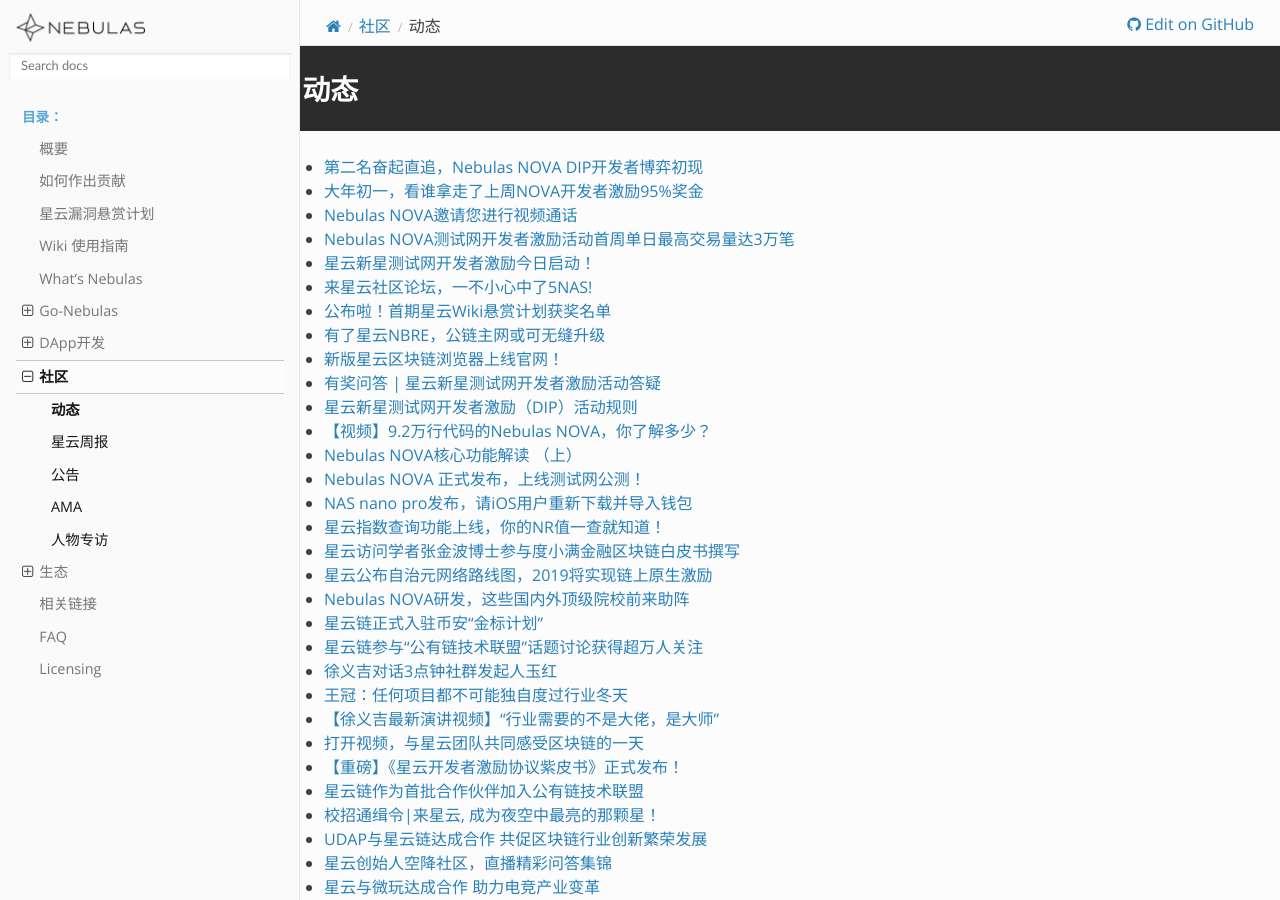
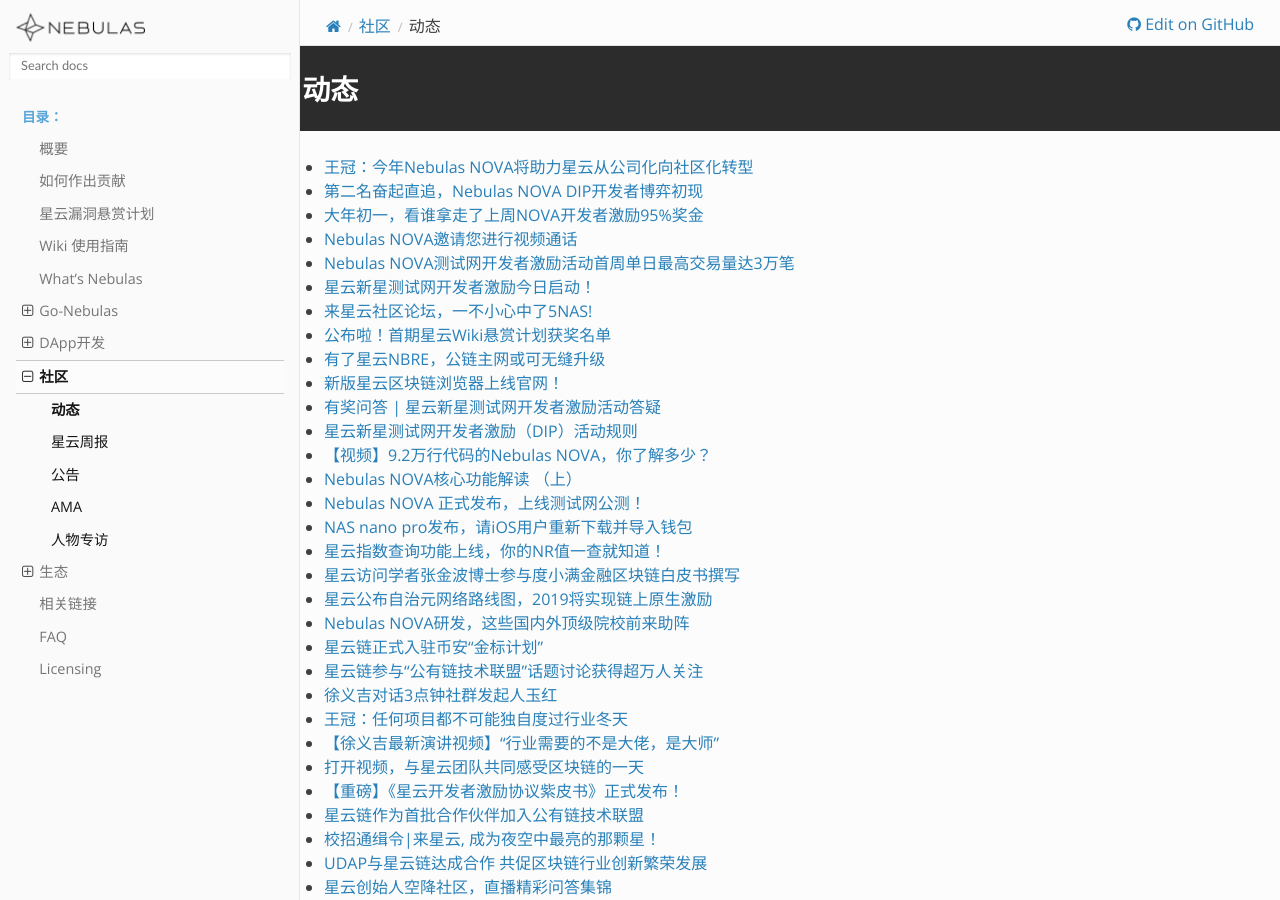
Before and after one commit to nebulasio/nebdocs, a Sphinx documentation site: the page built from docs/community/events.md, in a window 1280 px wide and 900 px high. Built offline with Sphinx 7.4.7 and the Read the Docs theme 2.0.0, drawn with Linux system fonts in a browser that asks for light colours; pages that are not in the unit, such as notebooks, are missing from menus.

Commit message:
Update events.md

```diff
--- a/docs/community/events.md
+++ b/docs/community/events.md
@@ -1,4 +1,5 @@
 # 动态
+- [王冠：今年Nebulas NOVA将助力星云从公司化向社区化转型](https://blog.nebulas.io/2019/02/15/nebulas-nova-will-play-a-key-role-in-transforming-nebulas-from-a-corporate-model-to-a-community-model/)
 - [第二名奋起直追，Nebulas NOVA DIP开发者博弈初现](https://blog.nebulas.io/2019/02/12/the-second-place-to-catch-up-the-nebulas-nova-dip-developer-game-is-beginning-to-appear/)
 - [大年初一，看谁拿走了上周NOVA开发者激励95%奖金](https://blog.nebulas.io/2019/02/06/on-new-years-day-see-who-took-the-95-bonus-from-nebulas-nova-testnet-developers-last-week/)
 - [Nebulas NOVA邀请您进行视频通话](https://blog.nebulas.io/2019/01/30/nebulas-nova-invites-you-to-make-a-video-call/)
```
